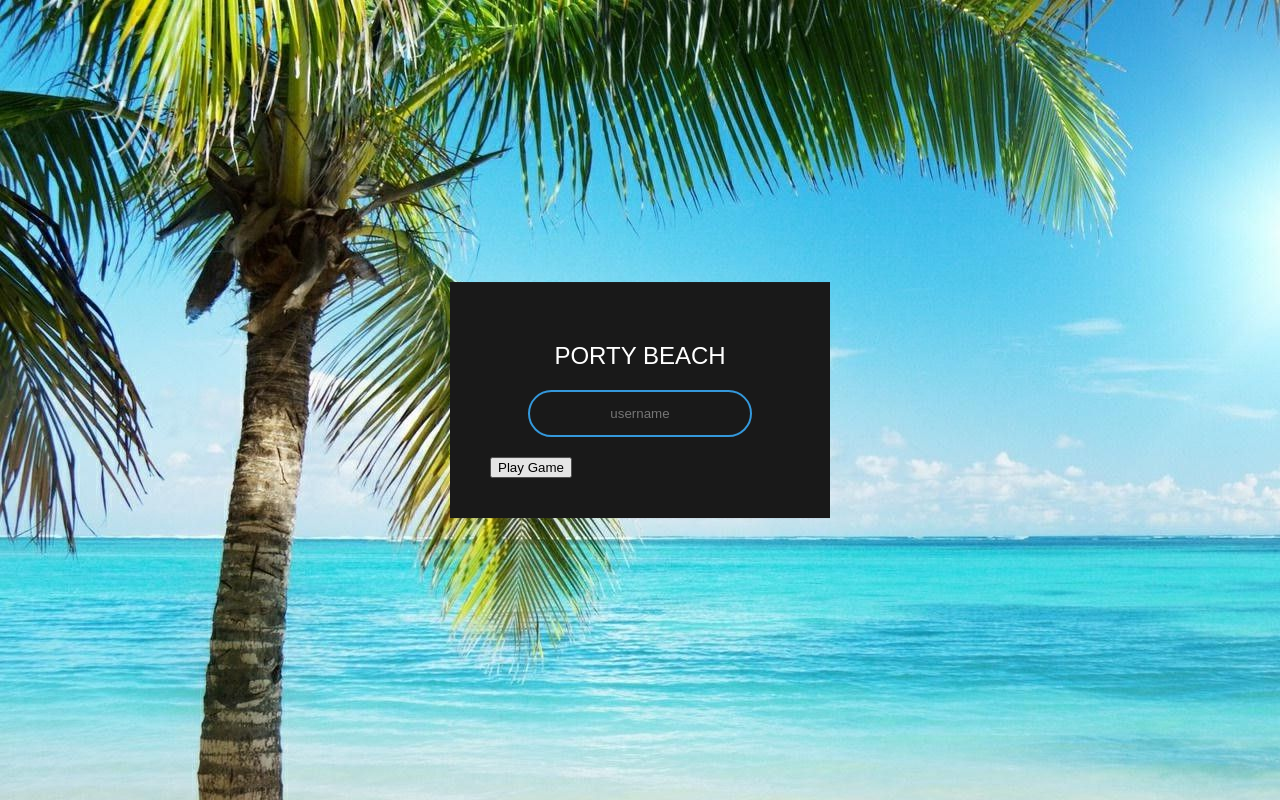
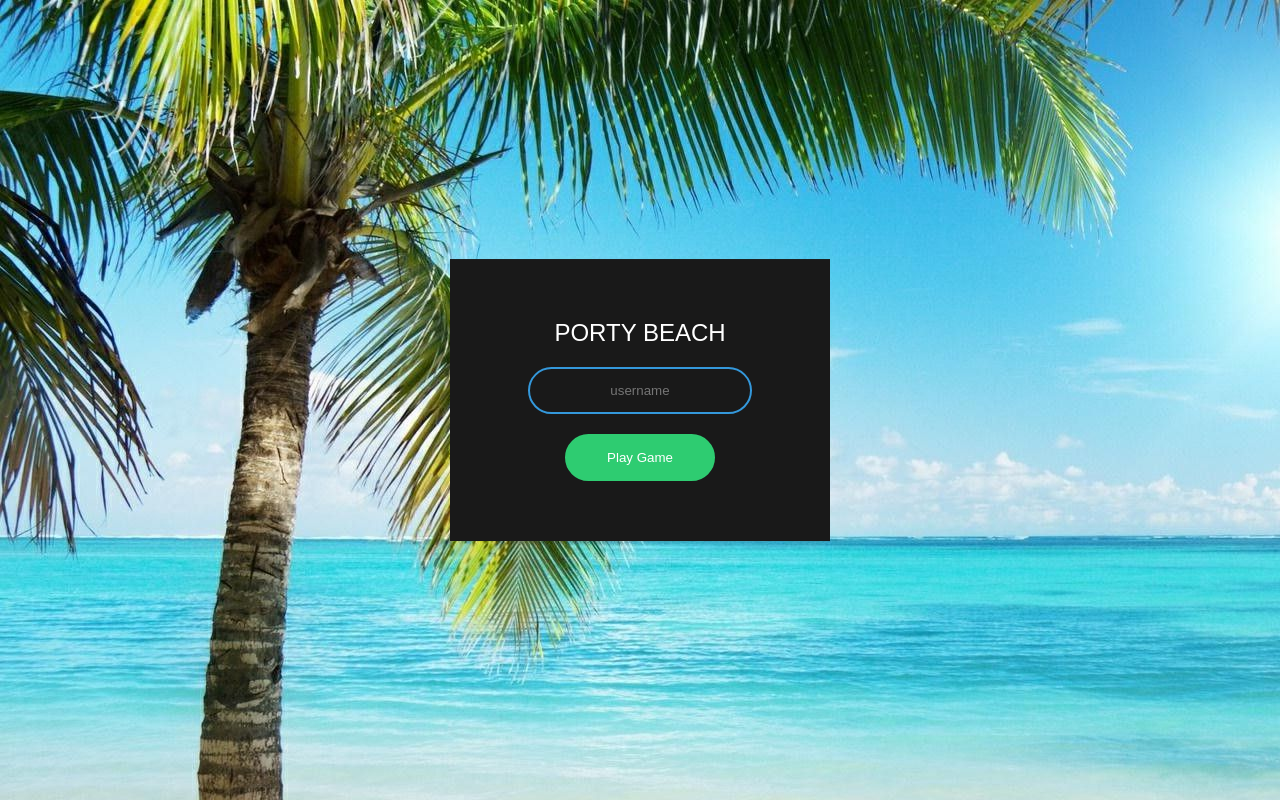
Before and after one commit to sa287/F28WP-Group-Coursework, a website: page PortyBeach/frontend/index.html in a window 1280 px wide. In both pictures the pointer is over the button "Play Game". Drawn offline with nearby package versions, Linux system fonts and the light colour scheme; no server answers.

Commit message:
Update style.css

```diff
--- a/PortyBeach/frontend/style.css
+++ b/PortyBeach/frontend/style.css
@@ -43,7 +43,7 @@ body{
   border-color: #2ecc71;
 }
 
-.box input[type = "submit"] {
+.box button[type = "submit"] {
   border:0;
   background: none;
   display: block;
@@ -58,6 +58,6 @@ body{
   cursor; pointer;
 }
 
-.box input[type = "submit"]:hover{
+.box button[type = "submit"]:hover{
   background: #2ecc71;
 }
```
